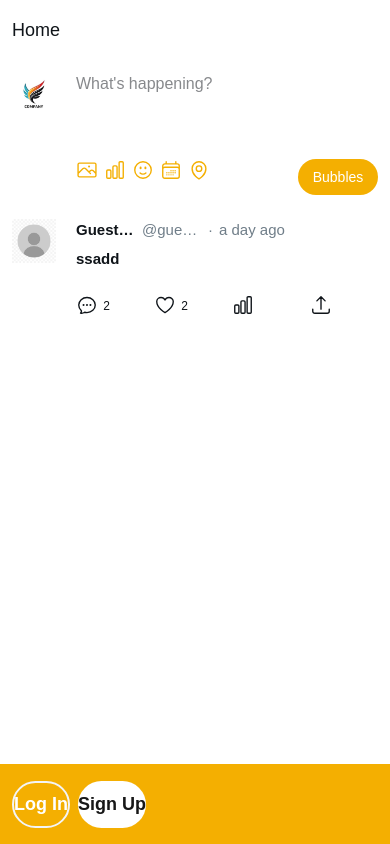
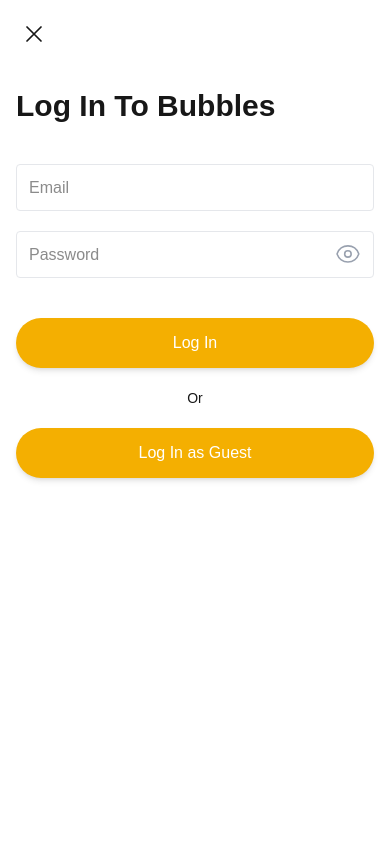
Before and after one commit to primehta17/bubbles-social-app, a Next.js app: page / in a window 390 px wide. Both pictures are taken after a click on the button "Log In". Built offline with nearby package versions, Linux system fonts and the light colour scheme.

Commit message:
redux store modalslice login signup

```diff
--- a/app/components/modals/LoginModal.tsx
+++ b/app/components/modals/LoginModal.tsx
@@ -1,11 +1,57 @@
-import React from 'react';
+'use client'
+import React, { useState } from 'react';
+import { Modal } from '@mui/material';
+import { useSelector, useDispatch } from 'react-redux';
+import { RootState,AppDispatch } from '@/app/redux/store'
+import { closeLoginModal, openLoginModal } from '@/app/redux/slices/modalSlice';
+import { EyeIcon, XMarkIcon } from '@heroicons/react/24/outline';
+import { EyeSlashIcon } from '@heroicons/react/16/solid';
 
 function LoginModal() {
+  // const [isOpen, setIsOpen] = useState(true);
+  // const handleClose=()=>{
+  //   setIsOpen(false);
+  // }
+  // const handleOpen=()=>{
+  //   setIsOpen(true)
+  // }
+
+  const [showPassword, setShowPassword] = useState(false)
+
+  const isOpen = useSelector((state:RootState)=>
+    state.modals.loginModalOpen
+  );
+
+  const dispatch:AppDispatch = useDispatch()
   return (
     <div>
-       <button className='border border-2 border-gray-100 md:text-sm text-lg font-bold text-white rounded-full w-full h-[47px] md:h-[40px] md:w-[90px]  hover:bg-white hover:bg-opacity-25 transition hover:text-black'>Log In</button>
+      <button className='w-full h-[47px] md:w-[90px] md:h-[40px] text-md md:text-sm font-bold bg-white rounded-full' onClick={()=>{dispatch(openLoginModal())}}> Log In </button>
+      <Modal open={isOpen} onClose={()=>dispatch(closeLoginModal())} className='flex justify-center items-center'>
+        <div className="w-full h-full sm:w-[600px] sm:h-fit bg-white sm:rounded-xl">
+          <XMarkIcon className='w-7 mt-5 ms-5 cursor-pointer' onClick={()=>dispatch(closeLoginModal())}/>
+          <form className='pt-10 pb-20 px-4 sm:px-20'>
+            <h2 className='font-bold text-3xl mb-10'>Log In To Bubbles</h2>
+            <div className='w-full space-y-5 mb-10'>
+                <input type="email" placeholder='Email' className="border border-gray-200 w-full h-[47px] rounded-[4px] focus:border-[#F4AF01] outline-none ps-3 transition"></input>
+              <div className='border border-gray-200 w-full h-[47px] rounded-[4px] focus-within:border-[#F4AF01] outline-none transition flex items-center overflow-hidden pr-3'>
+                 <input type={showPassword ? "text" : "password"} placeholder='Password' className="outline-none w-full h-full ps-3" />
+              <div onClick={()=> setShowPassword(!showPassword)} className='w-7 h-7 text-gray-400 cursor-pointer'>
+                {showPassword? <EyeSlashIcon/> : <EyeIcon/>}
+              </div>
+            </div>
+            </div>
+            <div className='mt-7'>
+              <button className='w-full mb-5 shadow-md h-[50px] rounded-full text-white bg-[#F4AF01]'>Log In</button>
+              {/* <span className='flex justify-center'> Or </span> */}
+              <span className='mb-5 text-sm text-center block'> Or </span>
+              <button className='w-full shadow-md h-[50px] rounded-full text-white bg-[#F4AF01]'>Log In as Guest</button>
+            </div>
+          </form>
+        </div>
+      </Modal>
     </div>
+
   )
 }
 
-export default LoginModal
+export default LoginModal;
--- a/app/components/modals/SignUpModal.tsx
+++ b/app/components/modals/SignUpModal.tsx
@@ -4,6 +4,8 @@
 import { useSelector, useDispatch } from 'react-redux';
 import { RootState,AppDispatch } from '@/app/redux/store'
 import { closeSignUpModal, openSignUpModal } from '@/app/redux/slices/modalSlice';
+import { EyeIcon, XMarkIcon } from '@heroicons/react/24/outline';
+import { EyeSlashIcon } from '@heroicons/react/16/solid';
 
 function SignUpModal() {
   // const [isOpen, setIsOpen] = useState(true);
@@ -14,6 +16,8 @@
   //   setIsOpen(true)
   // }
 
+  const [showPassword, setShowPassword] = useState(false)
+
   const isOpen = useSelector((state:RootState)=>
     state.modals.signUpModalOpen
   );
@@ -21,9 +25,30 @@
   const dispatch:AppDispatch = useDispatch()
   return (
     <div>
-      <button className='w-full h-[47px] md:w-[90px] md:h-[40px] md:text-sm text-lg font-bold bg-white rounded-full' onClick={()=>{dispatch(openSignUpModal())}}> Sign Up</button>
+      <button className='w-full h-[47px] md:w-[90px] md:h-[40px] text-md md:text-sm font-bold bg-white rounded-full' onClick={()=>{dispatch(openSignUpModal())}}> Sign Up</button>
       <Modal open={isOpen} onClose={()=>dispatch(closeSignUpModal())} className='flex justify-center items-center'>
-        <div className="w-[200px] h-[400px] bg-white"></div>
+        <div className="w-full h-full sm:w-[600px] sm:h-fit bg-white sm:rounded-xl">
+          <XMarkIcon className='w-7 mt-5 ms-5 cursor-pointer' onClick={()=>dispatch(closeSignUpModal())}/>
+          <form className='pt-10 pb-20 px-4 sm:px-20'>
+            <h2 className='font-bold text-3xl mb-10'>Create your Account</h2>
+            <div className='w-full space-y-5 mb-10'>
+                <input type="text" placeholder='Name' className="border border-gray-200 w-full h-[47px] rounded-[4px] focus:border-[#F4AF01] outline-none ps-3 transition"></input>
+                <input type="email" placeholder='Email' className="border border-gray-200 w-full h-[47px] rounded-[4px] focus:border-[#F4AF01] outline-none ps-3 transition"></input>
+              <div className='border border-gray-200 w-full h-[47px] rounded-[4px] focus-within:border-[#F4AF01] outline-none transition flex items-center overflow-hidden pr-3'>
+                 <input type={showPassword ? "text" : "password"} placeholder='Password' className="outline-none w-full h-full ps-3" />
+              <div onClick={()=> setShowPassword(!showPassword)} className='w-7 h-7 text-gray-400 cursor-pointer'>
+                {showPassword? <EyeSlashIcon/> : <EyeIcon/>}
+              </div>
+            </div>
+            </div>
+            <div className='mt-7'>
+              <button className='w-full mb-5 shadow-md h-[50px] rounded-full text-white bg-[#F4AF01]'>Sign Up</button>
+              {/* <span className='flex justify-center'> Or </span> */}
+              <span className='mb-5 text-sm text-center block'> Or </span>
+              <button className='w-full shadow-md h-[50px] rounded-full text-white bg-[#F4AF01]'>Log In as Guest</button>
+            </div>
+          </form>
+        </div>
       </Modal>
     </div>
 
--- a/app/redux/slices/modalSlice.tsx
+++ b/app/redux/slices/modalSlice.tsx
@@ -2,6 +2,7 @@
 
 const initialState = {
    signUpModalOpen:false,
+   loginModalOpen:false,
 }
 
 const modalSlice = createSlice({
@@ -13,9 +14,15 @@
      },
      closeSignUpModal: (state) => {
         state.signUpModalOpen = false;
+     },
+     openLoginModal: (state) => {
+         state.loginModalOpen =true;
+     },
+     closeLoginModal: (state) => {
+          state.loginModalOpen = false;
      }
   },
 });
 
-export const { openSignUpModal, closeSignUpModal} = modalSlice.actions;
+export const { openSignUpModal, closeSignUpModal , openLoginModal, closeLoginModal} = modalSlice.actions;
 export default modalSlice.reducer
--- a/app/redux/store.ts
+++ b/app/redux/store.ts
@@ -2,7 +2,7 @@
 import modalSlice from "./slices/modalSlice";
 export const store =configureStore({
   reducer:{
-    modals:modalSlice
+    modals:modalSlice,
   }
 })
 // Infer the `RootState` and `AppDispatch` types from the store itself
--- a/package.json
+++ b/package.json
@@ -13,6 +13,7 @@
     "@heroicons/react": "^2.1.3",
     "@mui/material": "^9.0.1",
     "@reduxjs/toolkit": "^2.12.0",
+    "firebase": "^12.13.0",
     "next": "15.5.18",
     "react": "19.1.0",
     "react-dom": "19.1.0",
```
Also changed, not shown: 1 other file (tests, documents, lock files or other folders).
